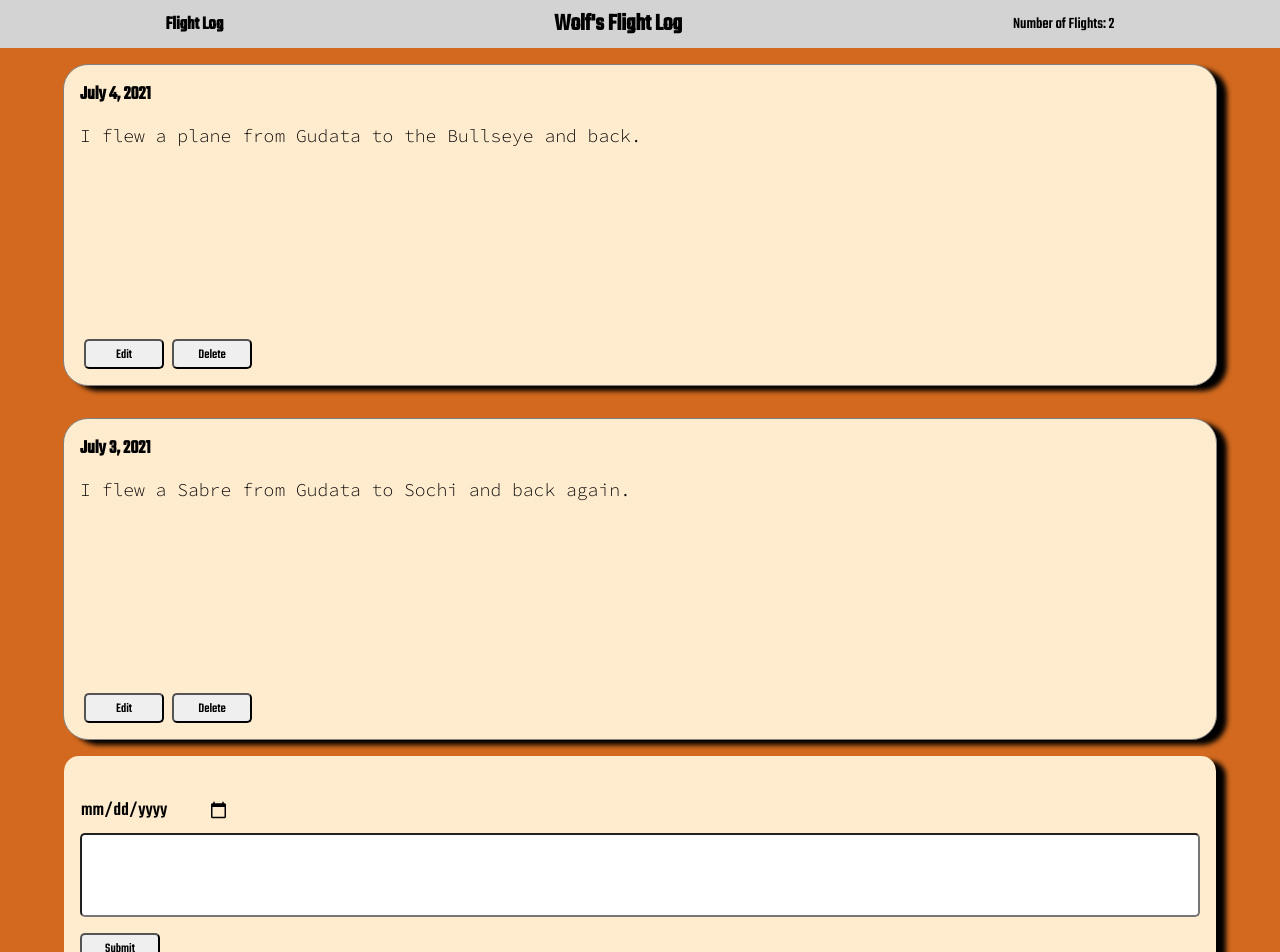
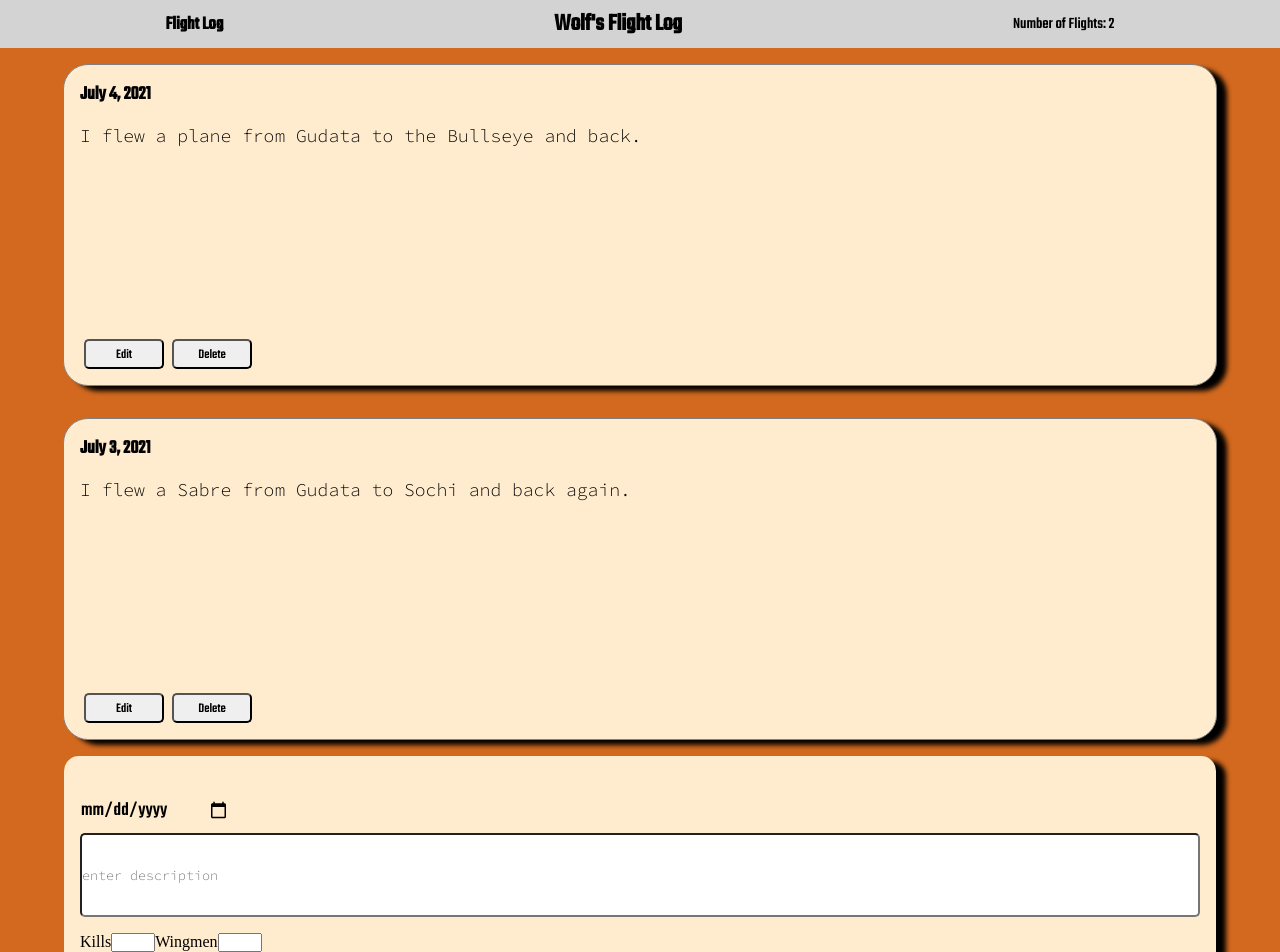
Before and after one commit to JWoltjen/flight-log, a React (Create React App) app: page / in a window 1280 px wide. Shown: the top 952 px of the page. Built offline with nearby package versions, Linux system fonts and the light colour scheme.

Commit message:
add wingman and kills to flight context

```diff
--- a/src/AddFlight.js
+++ b/src/AddFlight.js
@@ -5,6 +5,8 @@ const AddFlight = () => {
 
     const [date, setDate] = useState('')
     const [description, setDescription] = useState('')
+    const [kills, setKills] = useState(0)
+    const [wingmen, setWingmen] = useState(0)
     const [flights, setFlights] = useContext(FlightContext)
 
     const updateName = e => {
@@ -13,16 +15,28 @@ const AddFlight = () => {
     const updateDate = e => {
         setDate(e.target.value)
     }
+    const updateKills = e => {
+        setKills(e.target.value)
+    }
+    const updateWingmen = e => {
+        setWingmen(e.target.value)
+    }
     const addFlight = e => {
         e.preventDefault()
         setFlights(flights => (
-            [...flights, {date: date, description: description} ]
+            [...flights, {date: date, description: description, kills: kills, wingmen: wingmen} ]
         ))
     }
     return (
        <form onSubmit={addFlight} className='add-flight'>
            <input type='date' className='add-flight-date' name='date' value={date} onChange={updateDate}/>
-           <input type='text' className='add-flight-description' name='description' value={description} onChange={updateName}/>
+           <input type='text' className='add-flight-description' name='description' placeholder="enter description" value={description} onChange={updateName}/>
+             <span className='add-flight-kills'>
+                <label for="kills">Kills</label>
+                <input type='number' id='kills' name='kills' min='1' max='5' onChange={updateKills}/>
+                <label for='wingmen'>Wingmen</label>
+            <input type='number' id='wingmen' name='wingmen' min='0' max='4' onChange={updateWingmen}/>
+            </span>
            <button className='add-flight-button'>Submit</button>
        </form>
     )
--- a/src/App.css
+++ b/src/App.css
@@ -55,6 +55,12 @@ nav {
   font-size: large;
   font-family: "Source Code Pro", monospace;
 }
+.flight-card-stats {
+  padding-left: 1rem;
+  padding-right: 1rem;
+  font-size: large;
+  font-family: "Source Code Pro", monospace;
+}
 
 .flight-card-buttons {
   position: absolute;
@@ -79,6 +85,7 @@ button {
   justify-content: center;
   padding-bottom: 2rem;
   padding-top: 2rem;
+  margin-bottom: 2rem;
   border-radius: 15px;
   background-color: blanchedalmond;
   box-shadow: 10px 5px 5px black;
@@ -109,6 +116,11 @@ button {
 .add-flight-button {
   margin-left: 1rem;
 }
+.add-flight-kills {
+  margin-left: 1rem;
+  margin-right: 1rem;
+  margin-bottom: 1rem;
+}
 
 .footer {
   height: 25px;
--- a/src/Flight.js
+++ b/src/Flight.js
@@ -1,7 +1,7 @@
 import React, {useState, useContext} from 'react'
 import { FlightContext } from './FlightContext'
 
-function Flight({date, plane, id, description}) {
+function Flight({date, plane, id, description, kills, wingmen}) {
     const [flights, setFlights] = useContext(FlightContext)
 
     const deleteFlight = () => {
@@ -13,6 +13,10 @@ function Flight({date, plane, id, description}) {
         <div className='flight-card'>
             <h3 className='flight-card-date'>{date}</h3>
             <p className='flight-card-description'>{description}</p>
+            <div className='flight-card-stats'>
+                {kills}
+                {wingmen}
+            </div>
             <span className='flight-card-buttons'>
                 <button>Edit</button>
                 <button onClick={deleteFlight}>Delete</button>
--- a/src/FlightContext.js
+++ b/src/FlightContext.js
@@ -8,13 +8,17 @@ export const FlightProvider = props => {
             date: 'July 4, 2021',
             plane: 'Sabre',
             id: 13214,
-            description: 'I flew a plane from Gudata to the Bullseye and back.'
+            description: 'I flew a plane from Gudata to the Bullseye and back.',
+            kills: 0,
+            wingmen: 0,
         },
         {
             date: 'July 3, 2021',
             plane: 'Sabre',
             id: 13213,
-            description: 'I flew a Sabre from Gudata to Sochi and back again.'
+            description: 'I flew a Sabre from Gudata to Sochi and back again.',
+            kills: 0,
+            wingmen: 0,
         }
     ])
 
```
